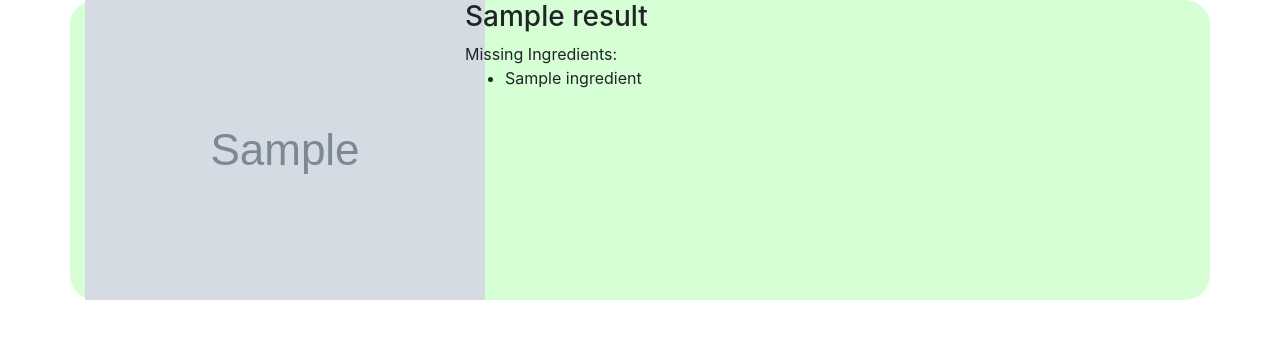
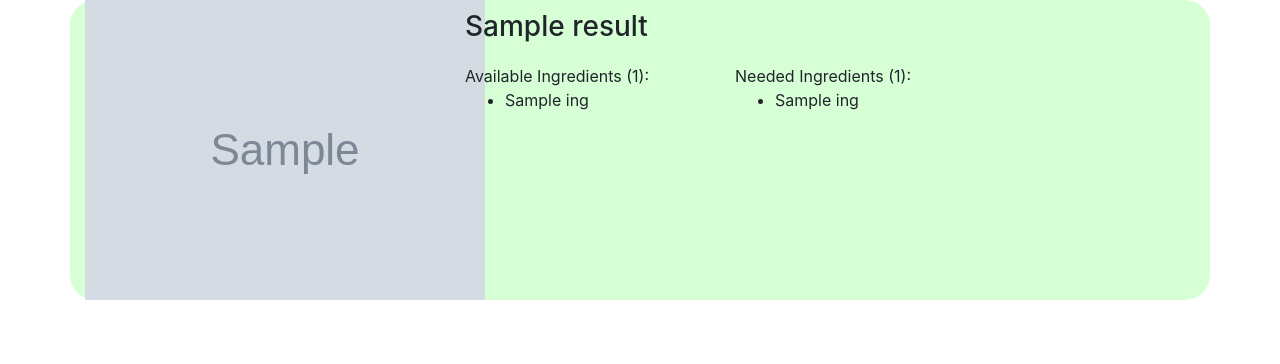
Before and after one commit to 100yann/PickMEal, a Django app: template pickmeal/meal_app/templates/results.html in a window 1280 px wide. Shown: the part 56-420 px from the top of the page. Run offline with Django 4.2, Linux system fonts and the light colour scheme; the template is opened without the code that fills it: most values are stand-ins (such as "Sample title", 1, 10 or a date in 2020); grey boxes marked "Sample" are stand-in pictures; some libraries are stand-ins or nearby versions.

Commit message:
change api request, display results based off user search

```diff
--- a/pickmeal/meal_app/static/styles.css
+++ b/pickmeal/meal_app/static/styles.css
@@ -1,7 +1,7 @@
 body{
     height: 1080px;
-    overflow: hidden;
 }
+
 .errorlist {
     padding: 0;
 }
@@ -55,3 +55,20 @@ body{
     border-radius: 25px;
     margin-bottom: 10px;
 }
+
+.recipe-card-title{
+    display: block;
+    text-wrap: wrap;
+    word-wrap: normal;
+    height: fit-content;
+    margin: 10px 0 20px;
+}
+
+#recipe-card-ings{
+    display: flex;
+    justify-content: space-between;
+}
+#needed-ings{
+    width: 50%;
+    word-wrap: normal;
+}
--- a/pickmeal/meal_app/templates/index.html
+++ b/pickmeal/meal_app/templates/index.html
@@ -9,7 +9,7 @@
         <h5>Your personal cooking assistant!</h5>
     </div>
     <div class="search-div">
-        <form action="" method="POST">
+        <form action="{% url 'recipe_results' %}" method="POST">
             {% csrf_token %}
             <label id='recipe-label' for="recipe-search">Enter a list of ingredients you currently have</label>
             <input name='recipe-search' id='recipe-search' type="text" class="form-control" placeholder="Ingredients">
--- a/pickmeal/meal_app/templates/results.html
+++ b/pickmeal/meal_app/templates/results.html
@@ -4,22 +4,38 @@
 
 {% block body %}
     <div class="container">
-        {% for result in results %}
+        {% for title, result in results.items %}
         <div class="row">
             <div class="col-lg-4 col-sm-12">
                 <img src="{{ result.image }}" alt="recipe-image">
             </div>
             <div class="col-lg-6 col-sm-12">
+                <div class="recipe-card-title">
                     <h3>{{ result.title }}</h3>
-                    Missing Ingredients:
+                </div>
+                <div id="recipe-card-ings">
+                    <div>
+                        Available Ingredients ({{ result.num_used_ings }}):
                         <ul>
-                        {% for ingredient in result.missing_ings %}
-                        <li>{{ ingredient }}</li>
+                            {% for ing in result.used_ings %}
+                                <li>{{ ing }}</li>
+                            {% endfor %}
+                        </ul>
+                    </div>
+                    <div id="needed-ings">
+                        Needed Ingredients ({{ result.num_missing_ings }}):
+                        <ul>
+                            {% for ing in result.missing_ings %}
+                                <li>{{ ing }}</li>
                             {% endfor %}
                         </ul>
                     </div>
 
                 </div>
+
+
+            </div>
+        </div>
         {% endfor %}
     </div>
 
--- /dev/null
+++ b/pickmeal/meal_app/templates/view_recipe.html
@@ -0,0 +1,6 @@
+{% extends 'layout.html' %}
+{% block title %}Recipe Name {% endblock %}
+
+{% block body %}
+Recipe
+{% endblock %}
--- a/pickmeal/meal_app/urls.py
+++ b/pickmeal/meal_app/urls.py
@@ -5,5 +5,7 @@ urlpatterns = [
     path('', views.index, name='home'),
     path('register', views.register, name='register'),
     path('login', views.log_in, name='login'),
-    path('logout', views.log_out, name='logout')
+    path('logout', views.log_out, name='logout'),
+    path('recipe/<int:recipe_id>', views.recipe, name='recipe'),
+    path('results', views.results, name='recipe_results')
 ]
```
Also changed, not shown: pickmeal/meal_app/views.py (+70 -25 lines). Lines whose indentation alone changed are shown as unchanged.
